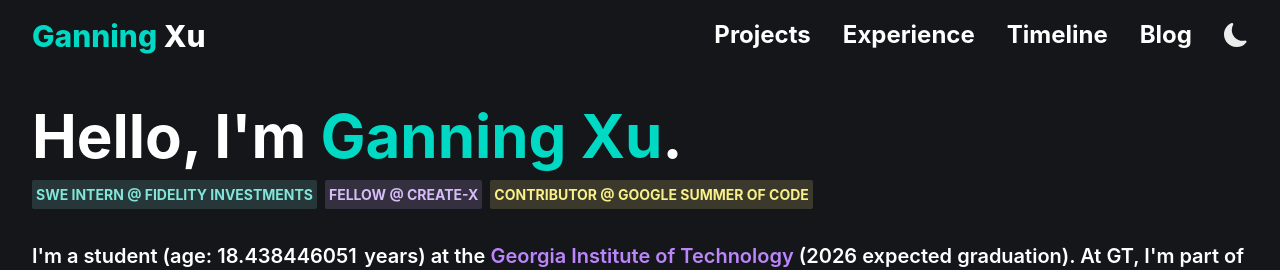
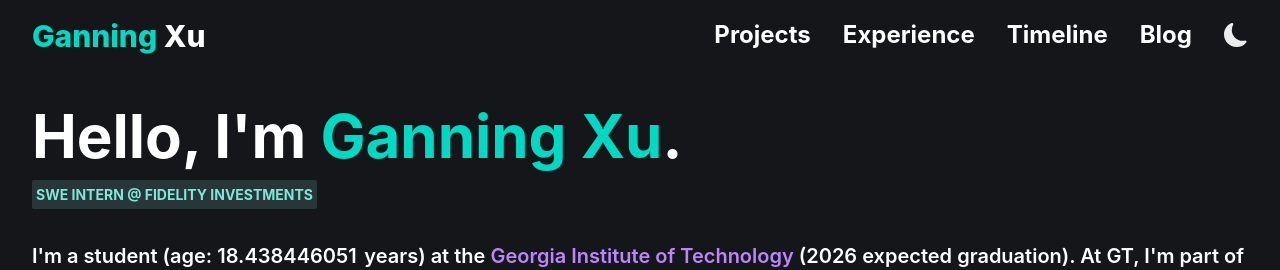
Before and after one commit to ganning127/ganningxu.com, a Next.js app: page / in a window 1280 px wide. Shown: the top 270 px of the page. Built offline with nearby package versions, Linux system fonts and the light colour scheme.

Commit message:
rm roles

```diff
--- a/components/Landing/index.jsx
+++ b/components/Landing/index.jsx
@@ -53,9 +53,9 @@ export const Landing = () =>
 
         <Badge py={1} mr={2} mt={2} fontSize='sm' colorScheme='teal'>SWE Intern @ Fidelity Investments</Badge>
 
-        <Badge py={1} mr={2} mt={2} fontSize='sm' colorScheme='purple'>Fellow @ CREATE-X</Badge>
+        {/* <Badge py={1} mr={2} mt={2} fontSize='sm' colorScheme='purple'>Fellow @ CREATE-X</Badge>
 
-        <Badge py={1} mt={2} fontSize='sm' colorScheme='yellow'>Contributor @ Google Summer of Code</Badge>
+        <Badge py={1} mt={2} fontSize='sm' colorScheme='yellow'>Contributor @ Google Summer of Code</Badge> */}
 
         <Text></Text>
       </motion.div>
```
